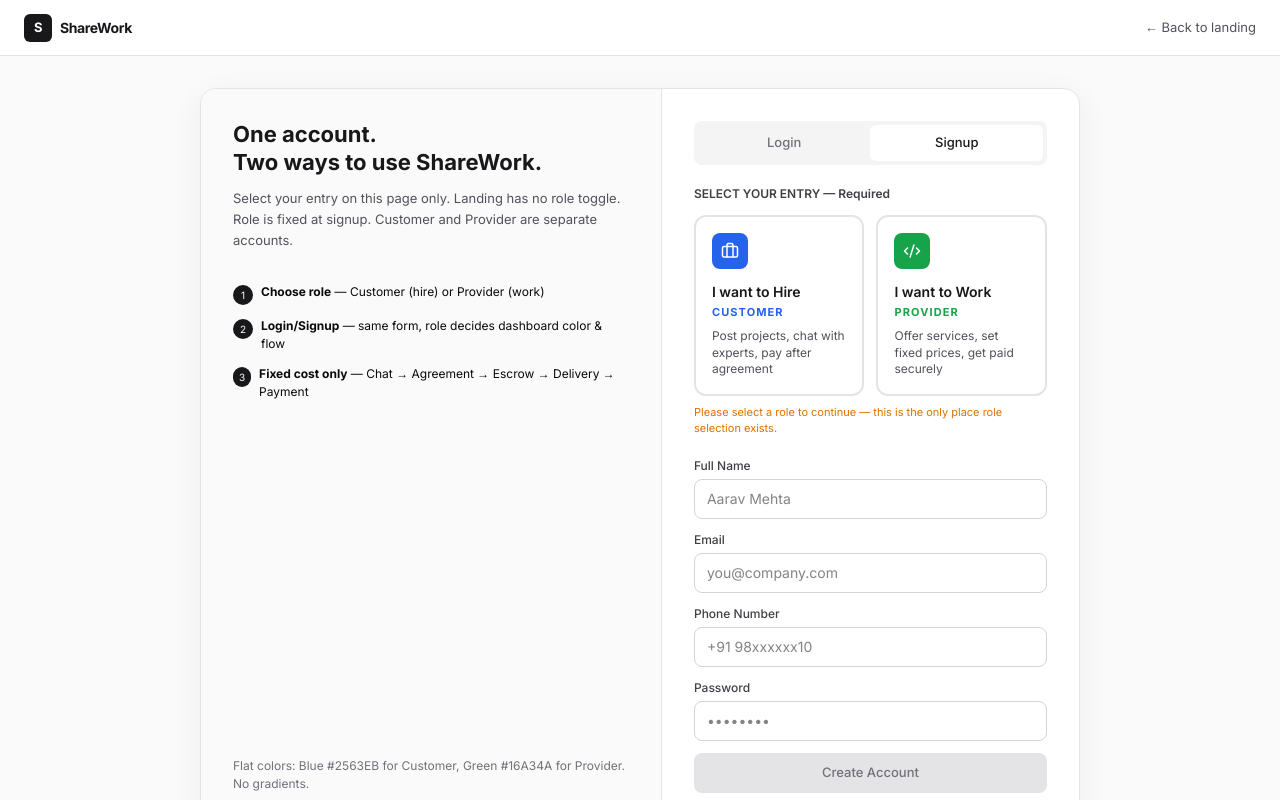
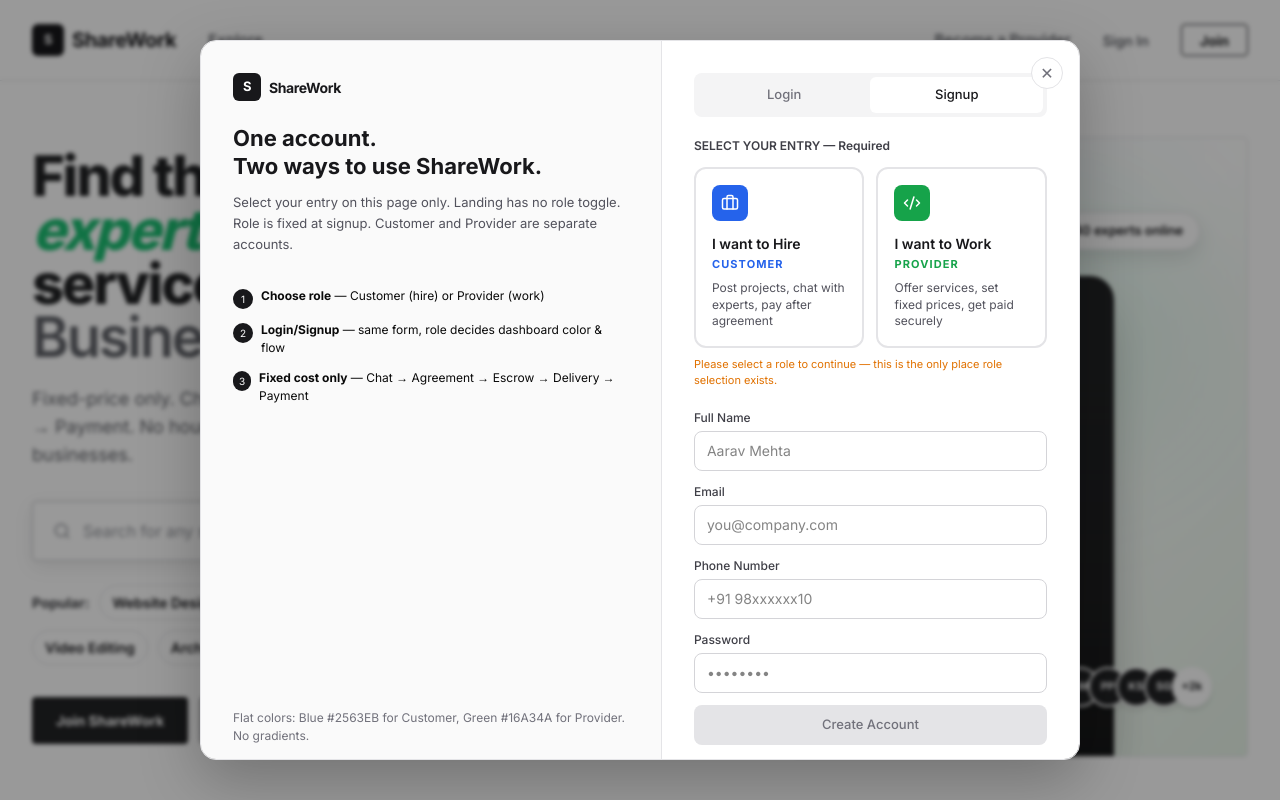
Before and after one commit to rishibhargava14/ShareWork, a Next.js app in the folder customer-and-provider-frontend-sharework/: page / in a window 1280 px wide. Both pictures are taken after a click on the button "Become a Provider". Shown: the top 800 px of the page. Built offline with nearby package versions, Linux system fonts and the light colour scheme; no server answers.

Commit message:
auth: open sign-in/signup in modal

```diff
--- a/customer-and-provider-frontend-sharework/src/components/app/ShareWorkSpa.tsx
+++ b/customer-and-provider-frontend-sharework/src/components/app/ShareWorkSpa.tsx
@@ -40,24 +40,53 @@
   );
 }
 
-function Auth() {
+function AuthModal() {
   const spa = useSpaNav();
+
+  useEffect(() => {
+    if (!spa.authOpen) return;
+    const previousOverflow = document.body.style.overflow;
+    document.body.style.overflow = "hidden";
+    const onKeyDown = (e: KeyboardEvent) => {
+      if (e.key === "Escape") spa.closeAuth();
+    };
+    window.addEventListener("keydown", onKeyDown);
+    return () => {
+      document.body.style.overflow = previousOverflow;
+      window.removeEventListener("keydown", onKeyDown);
+    };
+  }, [spa.authOpen, spa]);
+
+  if (!spa.authOpen) return null;
+
   return (
-    <div className="flex min-h-screen flex-col bg-[#FAFAFA]" style={{ fontFamily: "Inter, sans-serif" }}>
-      <header className="flex h-[56px] items-center justify-between border-b border-zinc-200 bg-white px-6">
-        <button type="button" onClick={spa.goLanding} className="flex items-center gap-2 font-bold tracking-tight">
-          <Logo accent="ink" size="sm" />
+    <div
+      role="dialog"
+      aria-modal="true"
+      aria-label={spa.authMode === "login" ? "Sign in" : "Join ShareWork"}
+      className="fixed inset-0 z-[100] flex items-center justify-center p-4 md:p-8"
+      style={{ fontFamily: "Inter, sans-serif" }}
+    >
+      <button
+        type="button"
+        aria-label="Close"
+        onClick={spa.closeAuth}
+        className="absolute inset-0 bg-black/40 backdrop-blur-[2px]"
+      />
+      <div className="relative w-full max-w-[880px] max-h-[90vh] overflow-y-auto overflow-x-hidden rounded-[16px] border border-zinc-200 bg-white shadow-[0_20px_60px_rgba(0,0,0,0.25)]">
+        <button
+          type="button"
+          onClick={spa.closeAuth}
+          aria-label="Close"
+          className="absolute right-4 top-4 z-10 flex h-8 w-8 items-center justify-center rounded-full border border-zinc-200 bg-white text-zinc-500 hover:bg-zinc-50 hover:text-zinc-900"
+        >
+          ✕
         </button>
-        <button type="button" onClick={spa.goLanding} className="text-[13px] text-zinc-600 hover:text-zinc-900">
-          ← Back to landing
-        </button>
-      </header>
-      <div className="flex flex-1 items-center justify-center p-4 md:p-8">
-        <div className="w-full max-w-[880px] overflow-hidden rounded-[16px] border border-zinc-200 bg-white shadow-[0_8px_30px_rgba(0,0,0,0.06)]">
         <div className="grid md:grid-cols-[1.05fr_0.95fr]">
           <div className="hidden flex-col justify-between border-r border-zinc-200 bg-zinc-50 p-8 md:flex">
             <div>
-                <h2 className="text-[22px] font-bold leading-tight text-zinc-900">
+              <Logo accent="ink" size="sm" />
+              <h2 className="mt-6 text-[22px] font-bold leading-tight text-zinc-900">
                 One account.
                 <br />
                 Two ways to use ShareWork.
@@ -78,7 +107,7 @@
                     <b>Login/Signup</b> — same form, role decides dashboard color & flow
                   </span>
                 </div>
-                  <div className="flex items-start gap-2">
+                <div className="mt-0.5 flex items-start gap-2">
                   <div className="mt-0.5 flex h-5 w-5 items-center justify-center rounded-full bg-zinc-900 text-[10px] text-white">3</div>
                   <span>
                     <b>Fixed cost only</b> — Chat → Agreement → Escrow → Delivery → Payment
@@ -90,7 +119,6 @@
           </div>
           <div className="p-6 md:p-8">
             <AuthForm key={spa.authMode} initialMode={spa.authMode} />
-            </div>
           </div>
         </div>
       </div>
@@ -180,7 +208,6 @@
 function Root() {
   const spa = useSpaNav();
   if (spa.screen === "landing") return <Landing />;
-  if (spa.screen === "auth") return <Auth />;
   return <Workspace />;
 }
 
@@ -189,6 +216,7 @@
     <SpaProvider>
       <ChatSocketGate />
       <Root />
+      <AuthModal />
     </SpaProvider>
   );
 }
--- a/customer-and-provider-frontend-sharework/src/components/app/SpaNav.tsx
+++ b/customer-and-provider-frontend-sharework/src/components/app/SpaNav.tsx
@@ -9,7 +9,7 @@
   }
 }
 
-export type SpaScreen = "landing" | "auth" | "app";
+export type SpaScreen = "landing" | "app";
 export type SpaView =
   | "discover"
   | "freelancer"
@@ -27,11 +27,13 @@
   screen: SpaScreen;
   view: SpaView;
   authMode: "login" | "signup";
+  authOpen: boolean;
   expertName: string;
   inboxName: string;
   projectId: string;
   goLanding: () => void;
   goAuth: (mode?: "login" | "signup") => void;
+  closeAuth: () => void;
   goApp: (view?: SpaView) => void;
   setView: (view: SpaView, extra?: { expertName?: string; inboxName?: string; projectId?: string }) => void;
 }
@@ -48,6 +50,7 @@
   const [screen, setScreen] = useState<SpaScreen>("landing");
   const [view, setViewState] = useState<SpaView>("discover");
   const [authMode, setAuthMode] = useState<"login" | "signup">("signup");
+  const [authOpen, setAuthOpen] = useState(false);
   const [expertName, setExpertName] = useState("");
   const [inboxName, setInboxName] = useState("");
   const [projectId, setProjectId] = useState("");
@@ -56,12 +59,17 @@
     pinHomeUrl();
   }, [screen, view]);
 
-  const goLanding = useCallback(() => setScreen("landing"), []);
+  const goLanding = useCallback(() => {
+    setAuthOpen(false);
+    setScreen("landing");
+  }, []);
   const goAuth = useCallback((mode: "login" | "signup" = "signup") => {
     setAuthMode(mode);
-    setScreen("auth");
+    setAuthOpen(true);
   }, []);
+  const closeAuth = useCallback(() => setAuthOpen(false), []);
   const goApp = useCallback((next?: SpaView) => {
+    setAuthOpen(false);
     if (next) setViewState(next);
     setScreen("app");
   }, []);
@@ -79,15 +87,17 @@
       screen,
       view,
       authMode,
+      authOpen,
       expertName,
       inboxName,
       projectId,
       goLanding,
       goAuth,
+      closeAuth,
       goApp,
       setView,
     }),
-    [screen, view, authMode, expertName, inboxName, projectId, goLanding, goAuth, goApp, setView]
+    [screen, view, authMode, authOpen, expertName, inboxName, projectId, goLanding, goAuth, closeAuth, goApp, setView]
   );
 
   return <Ctx.Provider value={value}>{children}</Ctx.Provider>;
```
Lines whose indentation alone changed are shown as unchanged.
